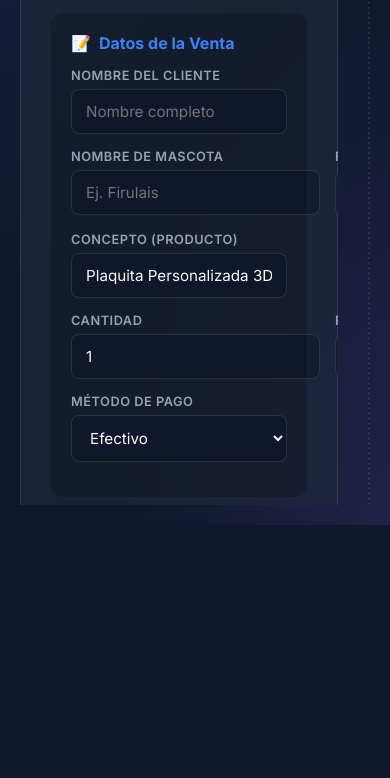
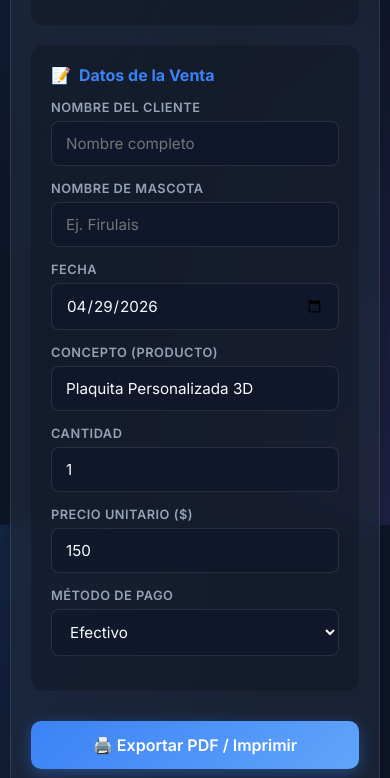
Before and after one commit to 20160607-cmyk/recibos-placas, a plain HTML site: page index.html in a window 390 px wide. Shown: the part 319-1097 px from the top of the page. Before the commit the page ends 844 px from the top, so only its background shows below. Drawn offline with nearby package versions, Linux system fonts and the light colour scheme.

Commit message:
Hacer diseño responsivo para celulares

```diff
--- a/style.css
+++ b/style.css
@@ -353,3 +353,53 @@ button {
         display: none;
     }
 }
+
+/* =========================================================
+   DISEÑO RESPONSIVO (MÓVILES)
+   ========================================================= */
+@media (max-width: 850px) {
+    body {
+        height: auto;
+    }
+
+    .app-container {
+        flex-direction: column-reverse; /* Mostrar el recibo arriba o los controles arriba? Mejor controles arriba */
+        flex-direction: column;
+        height: auto;
+        padding: 10px;
+        gap: 20px;
+    }
+
+    .controls-panel {
+        width: 100%;
+        height: auto;
+        overflow-y: visible;
+    }
+
+    .glass-card {
+        padding: 20px;
+    }
+
+    .input-row {
+        flex-direction: column;
+        gap: 0;
+    }
+
+    .preview-panel {
+        width: 100%;
+        min-height: 500px;
+    }
+
+    .receipt-wrapper {
+        padding: 20px 10px;
+        width: 100%;
+        display: flex;
+        justify-content: center;
+    }
+
+    .receipt {
+        width: 100%;
+        max-width: 360px;
+        padding: 30px 20px;
+    }
+}
```
